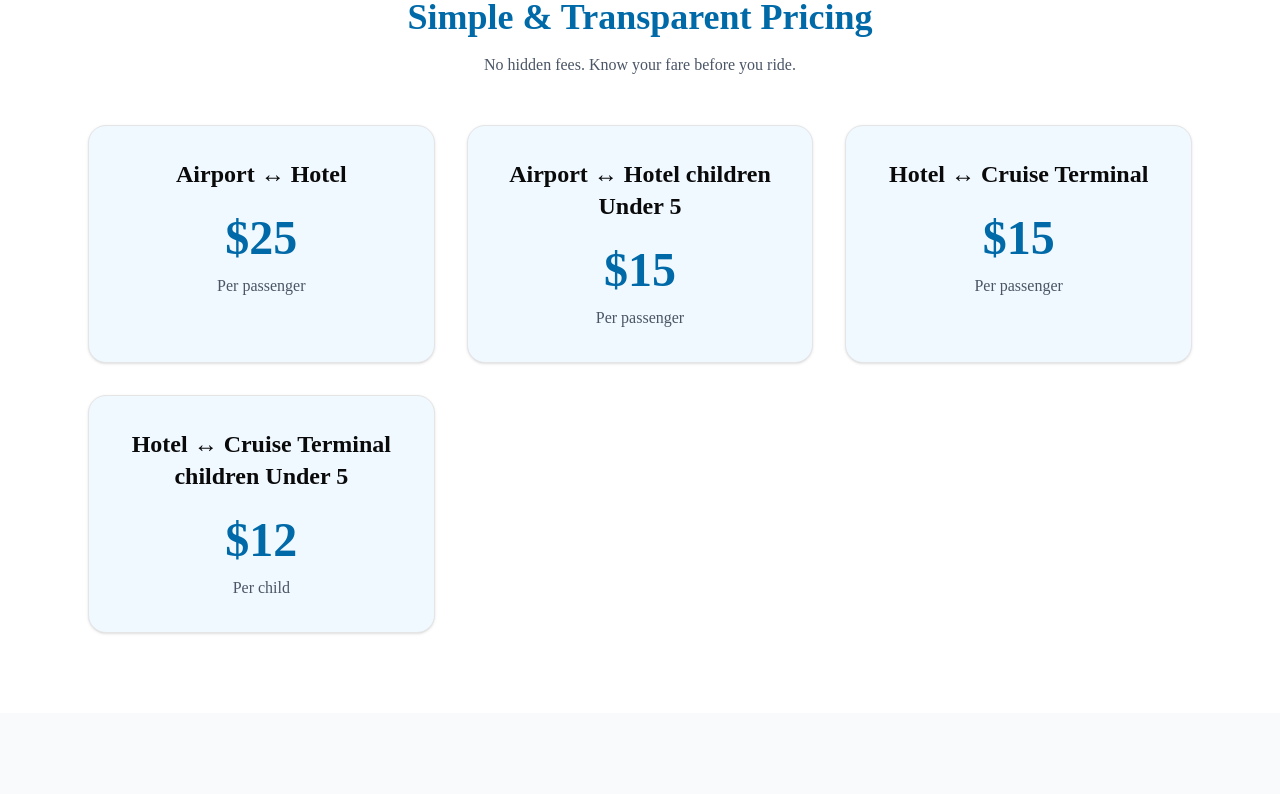
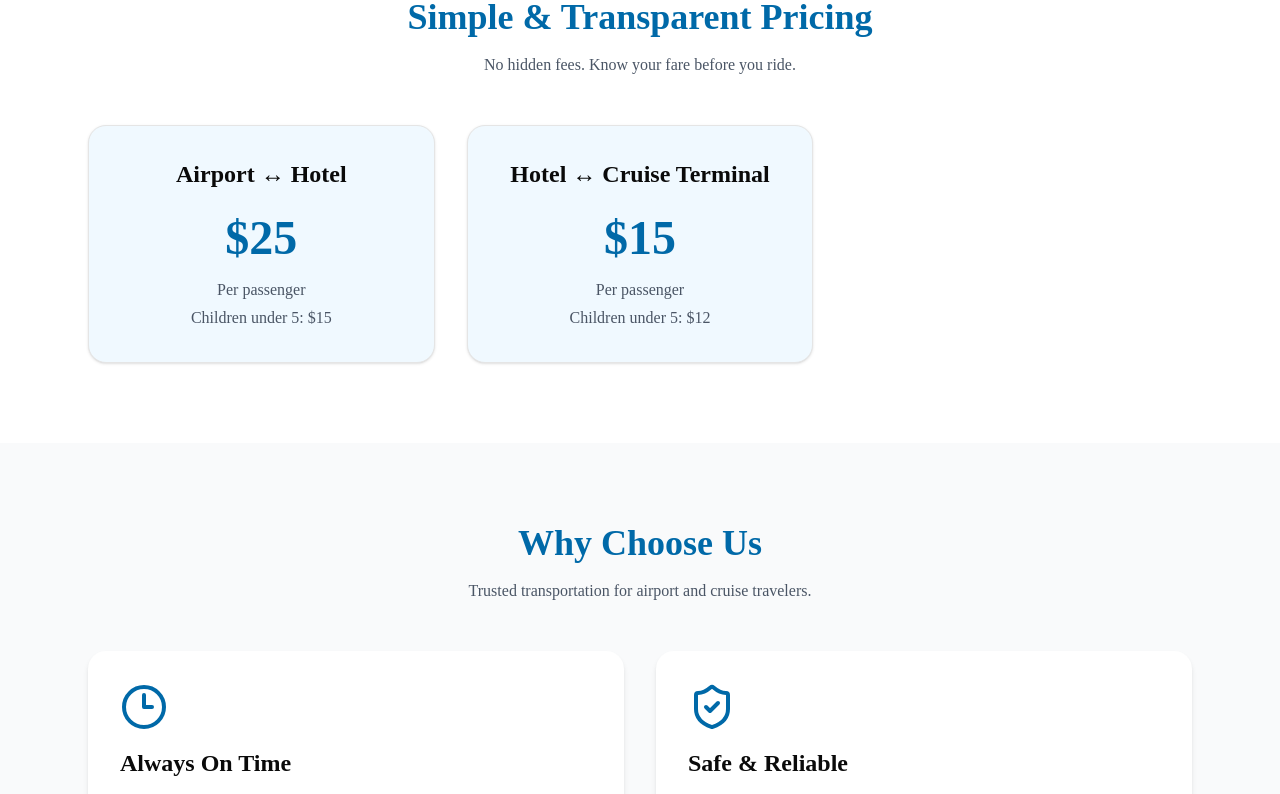
Before and after one commit to arafam/shuttle-booking, a Next.js app: page / in a window 1280 px wide. Shown: the part 1440-2234 px from the top of the page. Built offline with nearby package versions, Linux system fonts and the light colour scheme.

Commit message:
Refactor pricing structure and update service descriptions for clarity

```diff
--- a/src/components/home/Pricing.tsx
+++ b/src/components/home/Pricing.tsx
@@ -2,22 +2,18 @@ const pricing = [
   {
     route: "Airport ↔ Hotel",
     price: "$25",
-    note: "Per passenger",
-  },
-  {
-    route: "Airport ↔ Hotel children Under 5",
-    price: "$15",
-    note: "Per passenger",
+    notes: [
+      "Per passenger",
+      "Children under 5: $15",
+    ],
   },
   {
     route: "Hotel ↔ Cruise Terminal",
     price: "$15",
-    note: "Per passenger",
-  },
-  {
-    route: "Hotel ↔ Cruise Terminal children Under 5",
-    price: "$12",
-    note: "Per child",
+    notes: [
+      "Per passenger",
+      "Children under 5: $12",
+    ],
   },
 ];
 
@@ -47,7 +43,13 @@ export default function Pricing() {
                 {item.price}
               </p>
 
-              <p className="mt-3 text-gray-600">{item.note}</p>
+              <div className="mt-4 space-y-1">
+                {item.notes.map((note) => (
+                    <p key={note} className="text-gray-600">
+                    {note}
+                    </p>
+                ))}
+              </div>
             </div>
           ))}
         </div>
--- a/src/components/home/Services.tsx
+++ b/src/components/home/Services.tsx
@@ -19,7 +19,7 @@ const services = [
   {
     title: "Hotel to Cruise Terminal",
     description:
-      "Transportation to Cruise 66, Cruise 91, and Cruise 99 terminals.",
+      "Transportation to Cruise 66 and Cruise 91 terminals.",
     icon: Ship,
     price: "$15 / person",
   },
--- a/src/constants/pricing.ts
+++ b/src/constants/pricing.ts
@@ -1,11 +1,15 @@
 export const PRICING = {
-  airportHotel: 25,
-  hotelCruise: 15,
-  childUnder5: 12,
+  airportHotel: {
+    adult: 25,
+    childUnder5: 15,
+  },
+  hotelCruise: {
+    adult: 15,
+    childUnder5: 12,
+  },
 };
 
 export const CRUISE_TERMINALS = [
   "Pier 66",
   "Pier 91",
-  "Pier 99",
 ];
```
